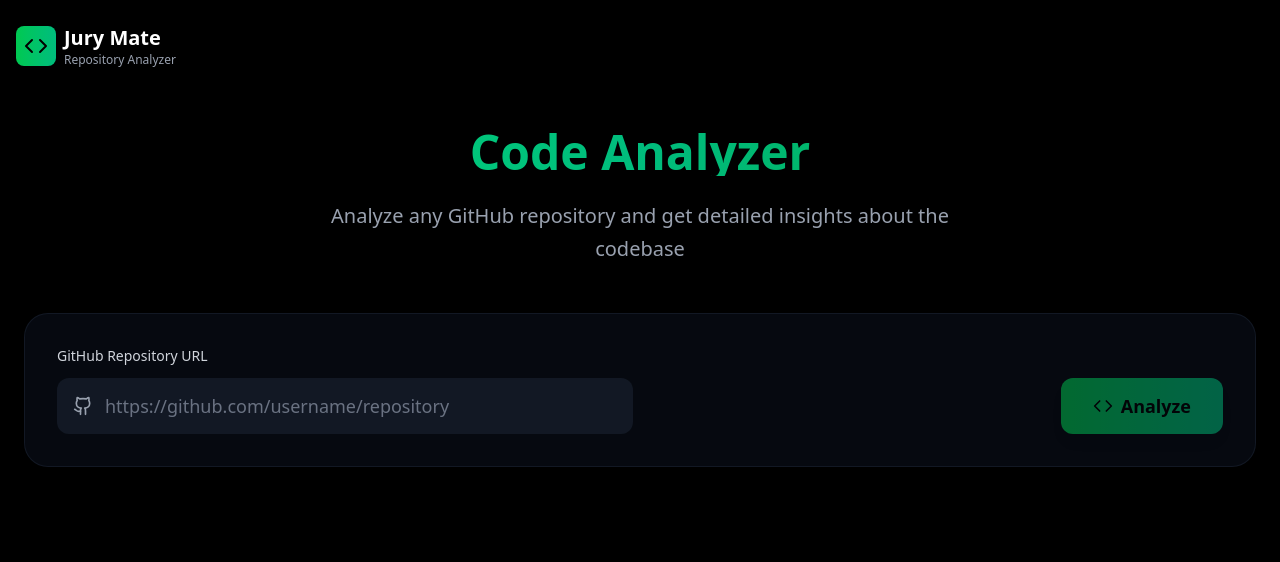
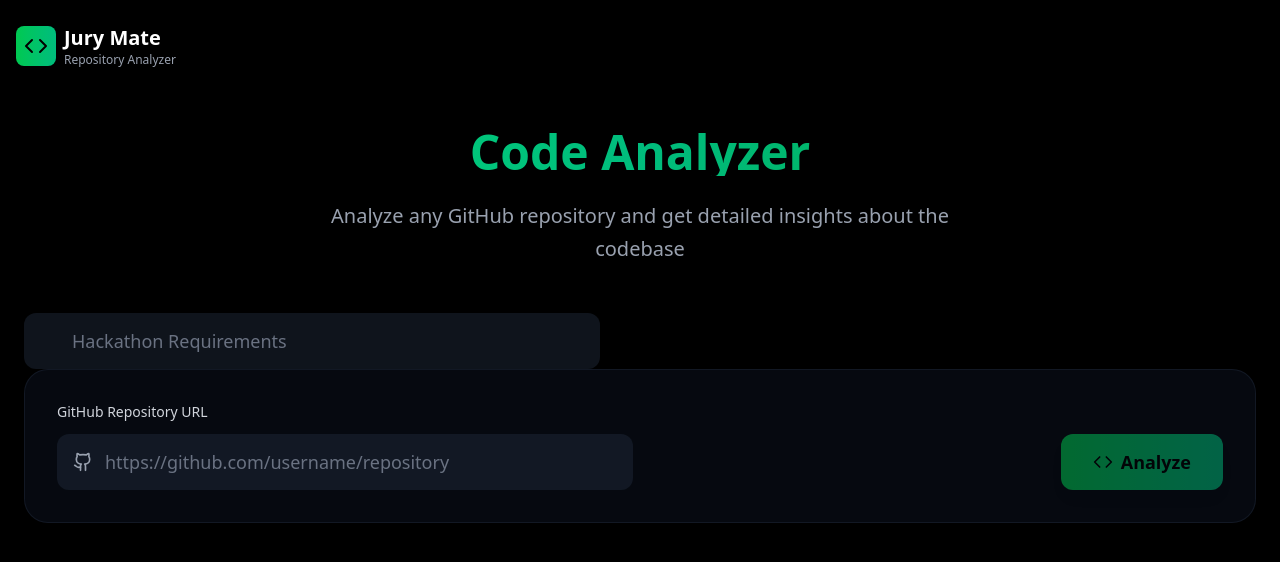
Before and after one commit to Pramod-325/jury_mate, a React (Vite) app in the folder frontend/: page /codeAnalysis in a window 1280 px wide. Shown: the top 562 px of the page. Built offline with nearby package versions, Linux system fonts and the light colour scheme.

Commit message:
gitignore issue reslved prompt improved

```diff
--- a/frontend/src/pages/GitHUbReadmeGenerator.jsx
+++ b/frontend/src/pages/GitHUbReadmeGenerator.jsx
@@ -164,7 +164,7 @@ const GitHubReadmeGenerator = () => {
 
     try {
       // Call your backend API
-      const response = await fetch(`http://localhost:3000/analyze-repo?repoUrl=${encodeURIComponent(repoUrl)}`, {
+      const response = await fetch(`http://localhost:3000/analyze-repo?repoUrl=${encodeURIComponent(repoUrl)}&hreq=${hreq}`, {
         method: 'GET',
         headers: {
           'Content-Type': 'application/json',
--- a/frontend/src/pages/GitHubRepoAnalyzer.jsx
+++ b/frontend/src/pages/GitHubRepoAnalyzer.jsx
@@ -8,6 +8,7 @@ import Header from '../components/Header';
 const GitHubRepoAnalyzer = () => {
 
   const [url, setUrl] = useState('');
+  const [hreq, setHreq] = useState('');
   const [error, setError] = useState('');
   const [repositoryData, setRepositoryData] = useState('');
   const [loading, setLoading] = useState(false);
@@ -54,7 +55,7 @@ const GitHubRepoAnalyzer = () => {
 
     setLoading(true);
     try {
-      const response = await fetch(`http://localhost:3000/analyze-repo?repoUrl=${url}`);
+      const response = await fetch(`http://localhost:3000/analyze-repo?repoUrl=${url}&hreq=${hreq}`);
       console.log(response);
       const result = await response.json(); // or .json() if backend returns JSON
       console.log(result.aiAnalysis);
@@ -93,6 +94,14 @@ const GitHubRepoAnalyzer = () => {
           </div>
 
           {/* Input Section */}
+          <input
+            id="hreq"
+            type="text"
+            placeholder="Hackathon Requirements"
+            value={hreq}
+            onChange={(e) => setHreq(e.target.value)}
+            className="pl-12 w-xl h-14 bg-gray-800/50 border-gray-700 text-white placeholder:text-gray-500 focus:border-green-500 focus:ring-green-500/20 rounded-xl text-lg"
+          />
           <div className="mb-8">
             <div className="bg-gray-900/40 backdrop-blur-xl border border-gray-800/50 rounded-3xl p-8 hover:border-green-500/30 transition-all duration-500">
               <div className="flex flex-col md:flex-row gap-4 items-end">
```
Also changed, not shown: 1 other file (tests, documents, lock files or other folders).
